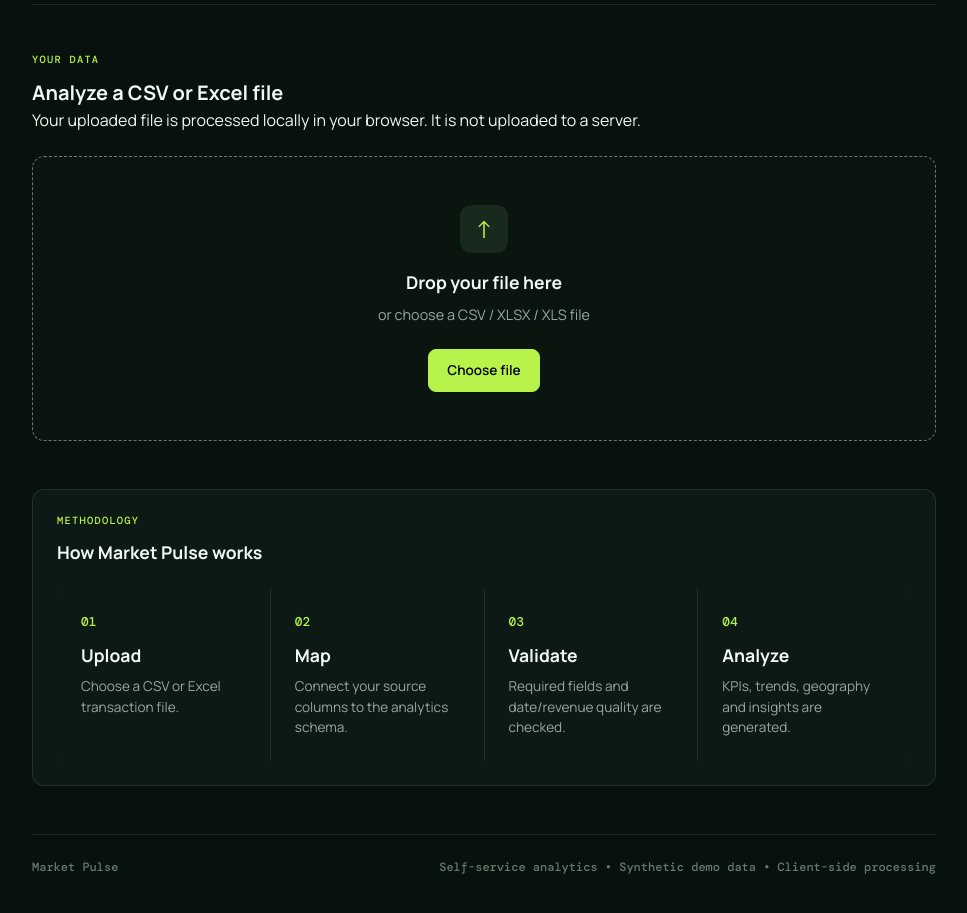
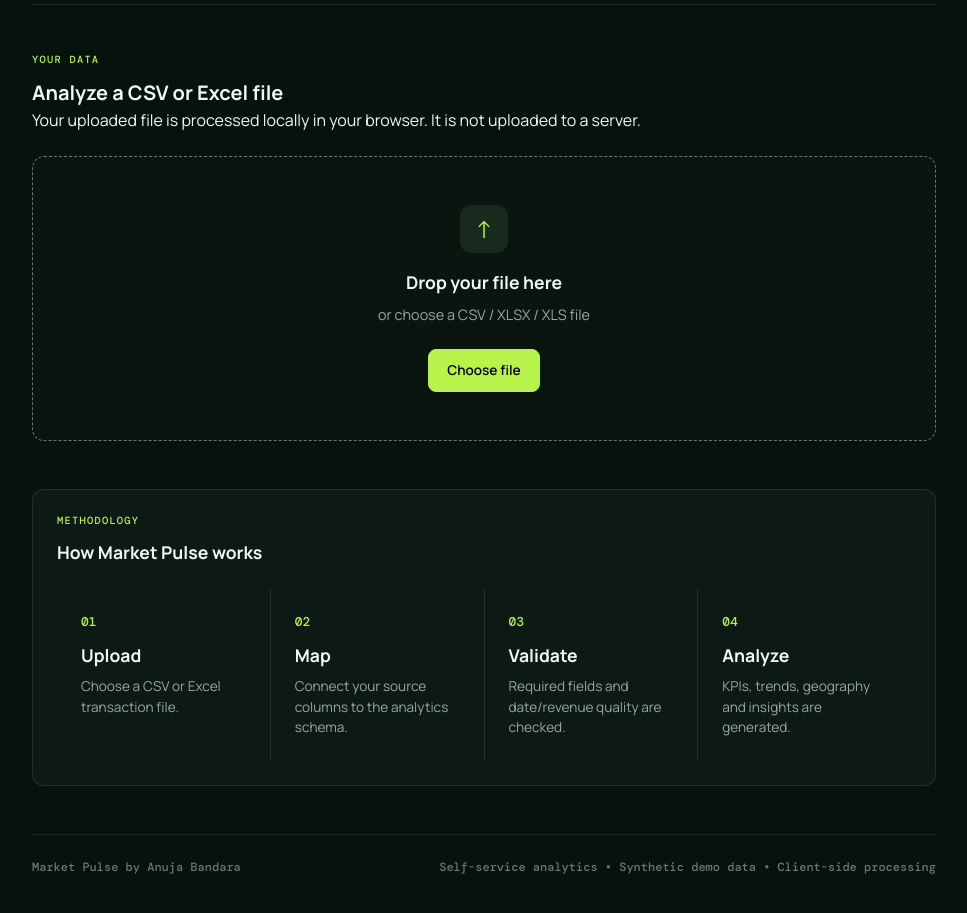
Before and after one commit to SinethB/market-pulse, a plain HTML site: page index.html in a window 1280 px wide. Shown: the part 3485-4398 px from the top of the page, without its empty margins (296-1263 px from the left). Drawn offline with nearby package versions, Linux system fonts and the light colour scheme.

Commit message:
Update index.html

```diff
--- a/index.html
+++ b/index.html
@@ -661,7 +661,7 @@
     <footer>
 
       <span>
-        Market Pulse
+        Market Pulse by Anuja Bandara
       </span>
 
       <span>
```
